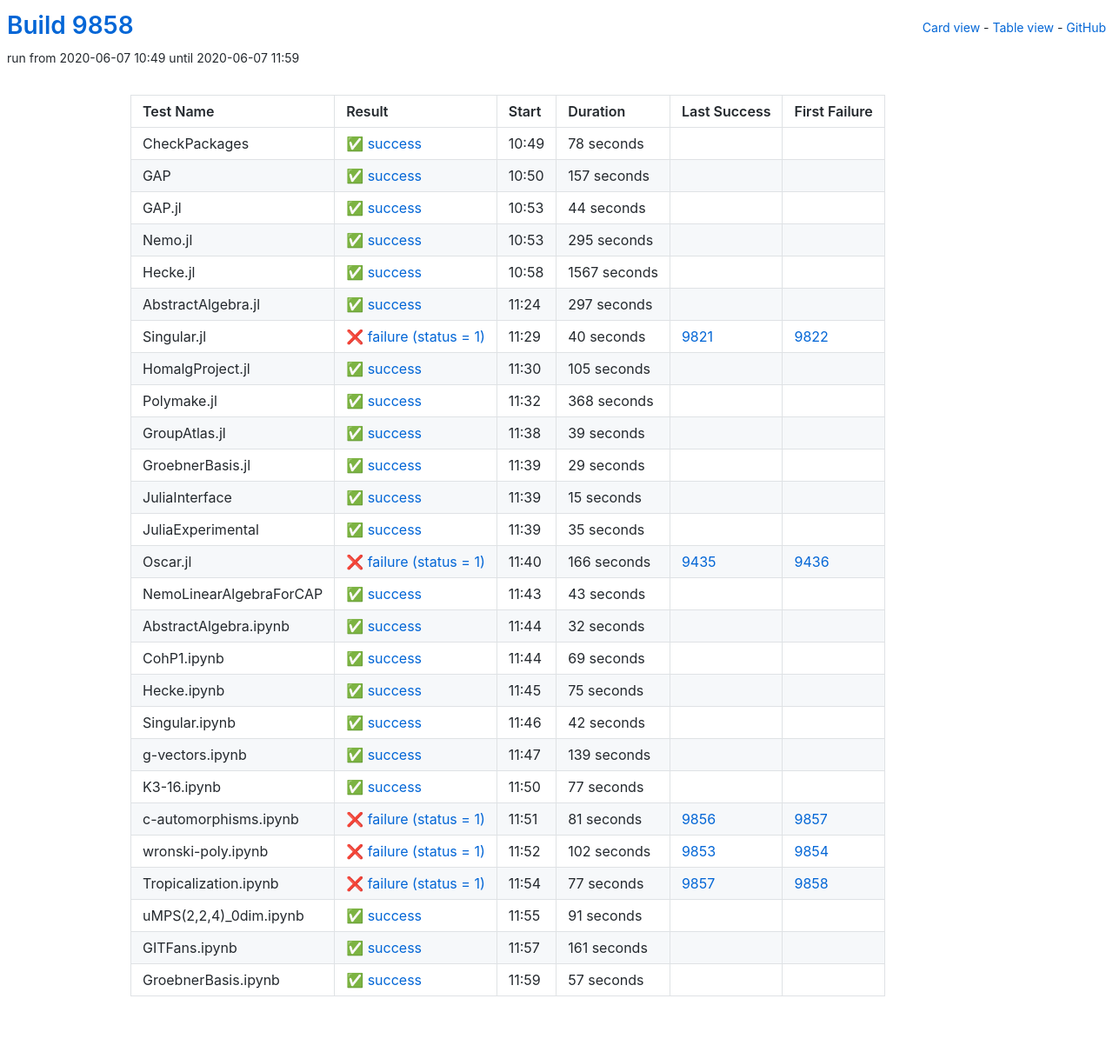
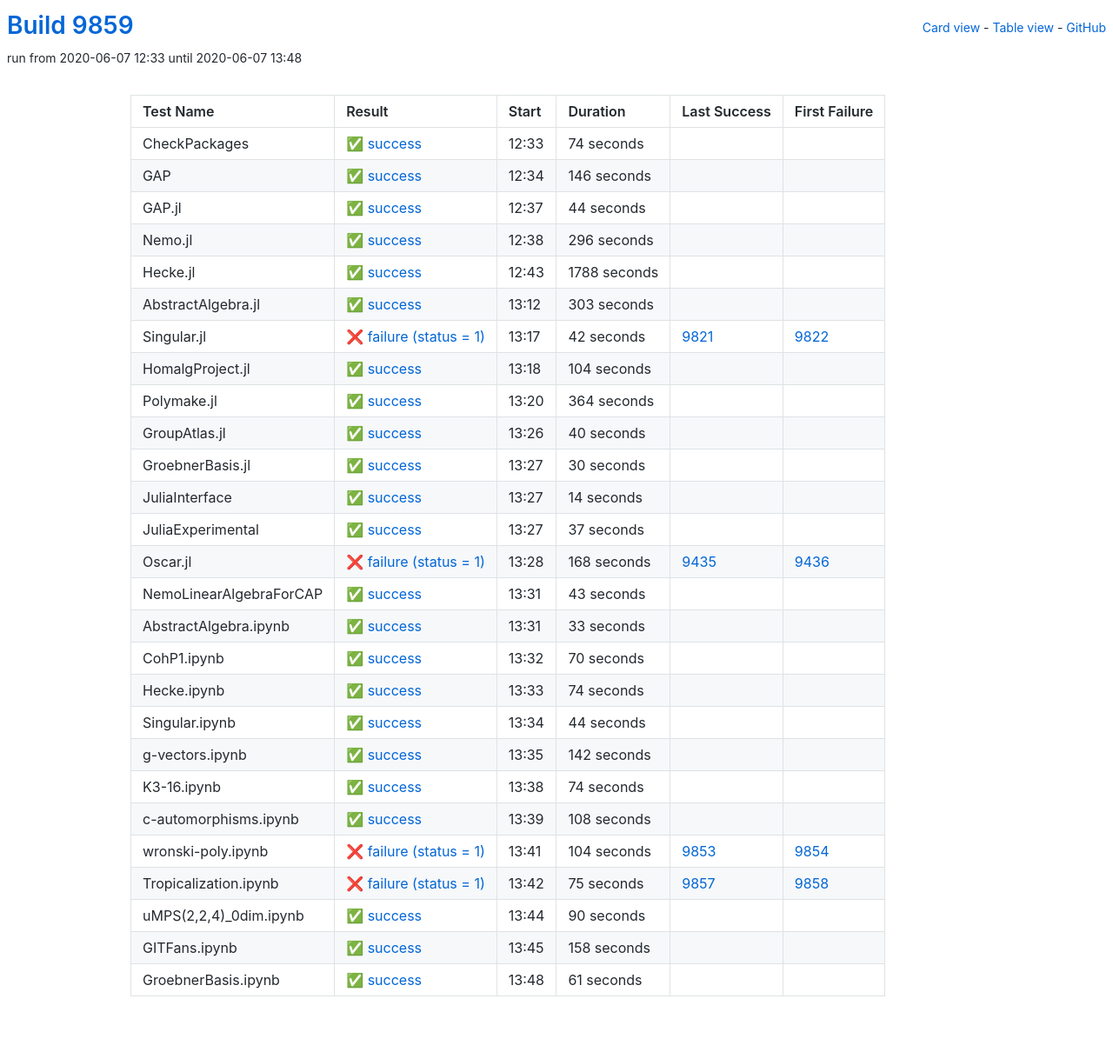
Before and after one commit to oscar-system/oscar-ci-status, a Jekyll site: the page built from table.html, in a window 1280 px wide. Shown: the whole page at 87% size. Built offline with Jekyll 4.4.1, drawn with Linux system fonts in a browser that asks for light colours.

Commit message:
Build 9859

```diff
--- a/_data/ci.yml
+++ b/_data/ci.yml
@@ -1,29 +1,29 @@
-build: 9858
-build_url: https://oscarci.mathematik.uni-kl.de/job/oscar/9858/
+build: 9859
+build_url: https://oscarci.mathematik.uni-kl.de/job/oscar/9859/
 job: oscar
 tests:
-- duration: 78
+- duration: 74
   exitcode: 0
   first_failure: false
   first_failure_url: null
   id: checkpackages
   last_success: false
   last_success_url: null
-  log: https://oscarci.mathematik.uni-kl.de/job/oscar/9858/artifact/logs/build-9858/CheckPackages.log
+  log: https://oscarci.mathematik.uni-kl.de/job/oscar/9859/artifact/logs/build-9859/CheckPackages.log
   name: CheckPackages
-  start: 2020-06-07 10:49
+  start: 2020-06-07 12:33
   status: success
   success: true
-- duration: 157
+- duration: 146
   exitcode: 0
   first_failure: false
   first_failure_url: null
   id: gap
   last_success: false
   last_success_url: null
-  log: https://oscarci.mathematik.uni-kl.de/job/oscar/9858/artifact/logs/build-9858/GAP.log
+  log: https://oscarci.mathematik.uni-kl.de/job/oscar/9859/artifact/logs/build-9859/GAP.log
   name: GAP
-  start: 2020-06-07 10:50
+  start: 2020-06-07 12:34
   status: success
   success: true
 - duration: 44
@@ -33,141 +33,141 @@
   id: gap-jl
   last_success: false
   last_success_url: null
-  log: https://oscarci.mathematik.uni-kl.de/job/oscar/9858/artifact/logs/build-9858/GAP.jl.log
+  log: https://oscarci.mathematik.uni-kl.de/job/oscar/9859/artifact/logs/build-9859/GAP.jl.log
   name: GAP.jl
-  start: 2020-06-07 10:53
+  start: 2020-06-07 12:37
   status: success
   success: true
-- duration: 295
+- duration: 296
   exitcode: 0
   first_failure: false
   first_failure_url: null
   id: nemo-jl
   last_success: false
   last_success_url: null
-  log: https://oscarci.mathematik.uni-kl.de/job/oscar/9858/artifact/logs/build-9858/Nemo.jl.log
+  log: https://oscarci.mathematik.uni-kl.de/job/oscar/9859/artifact/logs/build-9859/Nemo.jl.log
   name: Nemo.jl
-  start: 2020-06-07 10:53
+  start: 2020-06-07 12:38
   status: success
   success: true
-- duration: 1567
+- duration: 1788
   exitcode: 0
   first_failure: false
   first_failure_url: null
   id: hecke-jl
   last_success: false
   last_success_url: null
-  log: https://oscarci.mathematik.uni-kl.de/job/oscar/9858/artifact/logs/build-9858/Hecke.jl.log
+  log: https://oscarci.mathematik.uni-kl.de/job/oscar/9859/artifact/logs/build-9859/Hecke.jl.log
   name: Hecke.jl
-  start: 2020-06-07 10:58
+  start: 2020-06-07 12:43
   status: success
   success: true
-- duration: 297
+- duration: 303
   exitcode: 0
   first_failure: false
   first_failure_url: null
   id: abstractalgebra-jl
   last_success: false
   last_success_url: null
-  log: https://oscarci.mathematik.uni-kl.de/job/oscar/9858/artifact/logs/build-9858/AbstractAlgebra.jl.log
+  log: https://oscarci.mathematik.uni-kl.de/job/oscar/9859/artifact/logs/build-9859/AbstractAlgebra.jl.log
   name: AbstractAlgebra.jl
-  start: 2020-06-07 11:24
+  start: 2020-06-07 13:12
   status: success
   success: true
-- duration: 40
+- duration: 42
   exitcode: 1
   first_failure: 9822
   first_failure_url: https://oscarci.mathematik.uni-kl.de/job/oscar/9822/
   id: singular-jl
   last_success: 9821
   last_success_url: https://oscarci.mathematik.uni-kl.de/job/oscar/9821/
-  log: https://oscarci.mathematik.uni-kl.de/job/oscar/9858/artifact/logs/build-9858/Singular.jl.log
+  log: https://oscarci.mathematik.uni-kl.de/job/oscar/9859/artifact/logs/build-9859/Singular.jl.log
   name: Singular.jl
-  start: 2020-06-07 11:29
+  start: 2020-06-07 13:17
   status: failure
   success: false
-- duration: 105
+- duration: 104
   exitcode: 0
   first_failure: false
   first_failure_url: null
   id: homalgproject-jl
   last_success: false
   last_success_url: null
-  log: https://oscarci.mathematik.uni-kl.de/job/oscar/9858/artifact/logs/build-9858/HomalgProject.jl.log
+  log: https://oscarci.mathematik.uni-kl.de/job/oscar/9859/artifact/logs/build-9859/HomalgProject.jl.log
   name: HomalgProject.jl
-  start: 2020-06-07 11:30
+  start: 2020-06-07 13:18
   status: success
   success: true
-- duration: 368
+- duration: 364
   exitcode: 0
   first_failure: false
   first_failure_url: null
   id: polymake-jl
   last_success: false
   last_success_url: null
-  log: https://oscarci.mathematik.uni-kl.de/job/oscar/9858/artifact/logs/build-9858/Polymake.jl.log
+  log: https://oscarci.mathematik.uni-kl.de/job/oscar/9859/artifact/logs/build-9859/Polymake.jl.log
   name: Polymake.jl
-  start: 2020-06-07 11:32
+  start: 2020-06-07 13:20
   status: success
   success: true
-- duration: 39
+- duration: 40
   exitcode: 0
   first_failure: false
   first_failure_url: null
   id: groupatlas-jl
   last_success: false
   last_success_url: null
-  log: https://oscarci.mathematik.uni-kl.de/job/oscar/9858/artifact/logs/build-9858/GroupAtlas.jl.log
+  log: https://oscarci.mathematik.uni-kl.de/job/oscar/9859/artifact/logs/build-9859/GroupAtlas.jl.log
   name: GroupAtlas.jl
-  start: 2020-06-07 11:38
+  start: 2020-06-07 13:26
   status: success
   success: true
-- duration: 29
+- duration: 30
   exitcode: 0
   first_failure: false
   first_failure_url: null
   id: groebnerbasis-jl
   last_success: false
   last_success_url: null
-  log: https://oscarci.mathematik.uni-kl.de/job/oscar/9858/artifact/logs/build-9858/GroebnerBasis.jl.log
+  log: https://oscarci.mathematik.uni-kl.de/job/oscar/9859/artifact/logs/build-9859/GroebnerBasis.jl.log
   name: GroebnerBasis.jl
-  start: 2020-06-07 11:39
+  start: 2020-06-07 13:27
   status: success
   success: true
-- duration: 15
+- duration: 14
   exitcode: 0
   first_failure: false
   first_failure_url: null
   id: juliainterface
   last_success: false
   last_success_url: null
-  log: https://oscarci.mathematik.uni-kl.de/job/oscar/9858/artifact/logs/build-9858/JuliaInterface.log
+  log: https://oscarci.mathematik.uni-kl.de/job/oscar/9859/artifact/logs/build-9859/JuliaInterface.log
   name: JuliaInterface
-  start: 2020-06-07 11:39
+  start: 2020-06-07 13:27
   status: success
   success: true
-- duration: 35
+- duration: 37
   exitcode: 0
   first_failure: false
   first_failure_url: null
   id: juliaexperimental
   last_success: false
   last_success_url: null
-  log: https://oscarci.mathematik.uni-kl.de/job/oscar/9858/artifact/logs/build-9858/JuliaExperimental.log
+  log: https://oscarci.mathematik.uni-kl.de/job/oscar/9859/artifact/logs/build-9859/JuliaExperimental.log
   name: JuliaExperimental
-  start: 2020-06-07 11:39
+  start: 2020-06-07 13:27
   status: success
   success: true
-- duration: 166
+- duration: 168
   exitcode: 1
   first_failure: 9436
   first_failure_url: https://oscarci.mathematik.uni-kl.de/job/oscar/9436/
   id: oscar-jl
   last_success: 9435
   last_success_url: https://oscarci.mathematik.uni-kl.de/job/oscar/9435/
-  log: https://oscarci.mathematik.uni-kl.de/job/oscar/9858/artifact/logs/build-9858/Oscar.jl.log
+  log: https://oscarci.mathematik.uni-kl.de/job/oscar/9859/artifact/logs/build-9859/Oscar.jl.log
   name: Oscar.jl
-  start: 2020-06-07 11:40
+  start: 2020-06-07 13:28
   status: failure
   success: false
 - duration: 43
@@ -177,152 +177,152 @@
   id: nemolinearalgebraforcap
   last_success: false
   last_success_url: null
-  log: https://oscarci.mathematik.uni-kl.de/job/oscar/9858/artifact/logs/build-9858/NemoLinearAlgebraForCAP.log
+  log: https://oscarci.mathematik.uni-kl.de/job/oscar/9859/artifact/logs/build-9859/NemoLinearAlgebraForCAP.log
   name: NemoLinearAlgebraForCAP
-  start: 2020-06-07 11:43
+  start: 2020-06-07 13:31
   status: success
   success: true
-- duration: 32
+- duration: 33
   exitcode: 0
   first_failure: false
   first_failure_url: null
   id: abstractalgebra-ipynb
   last_success: false
   last_success_url: null
-  log: https://oscarci.mathematik.uni-kl.de/job/oscar/9858/artifact/logs/build-9858/AbstractAlgebra.ipynb.log
+  log: https://oscarci.mathematik.uni-kl.de/job/oscar/9859/artifact/logs/build-9859/AbstractAlgebra.ipynb.log
   name: AbstractAlgebra.ipynb
-  start: 2020-06-07 11:44
+  start: 2020-06-07 13:31
   status: success
   success: true
-- duration: 69
+- duration: 70
   exitcode: 0
   first_failure: false
   first_failure_url: null
   id: cohp1-ipynb
   last_success: false
   last_success_url: null
-  log: https://oscarci.mathematik.uni-kl.de/job/oscar/9858/artifact/logs/build-9858/CohP1.ipynb.log
+  log: https://oscarci.mathematik.uni-kl.de/job/oscar/9859/artifact/logs/build-9859/CohP1.ipynb.log
   name: CohP1.ipynb
-  start: 2020-06-07 11:44
+  start: 2020-06-07 13:32
   status: success
   success: true
-- duration: 75
+- duration: 74
   exitcode: 0
   first_failure: false
   first_failure_url: null
   id: hecke-ipynb
   last_success: false
   last_success_url: null
-  log: https://oscarci.mathematik.uni-kl.de/job/oscar/9858/artifact/logs/build-9858/Hecke.ipynb.log
+  log: https://oscarci.mathematik.uni-kl.de/job/oscar/9859/artifact/logs/build-9859/Hecke.ipynb.log
   name: Hecke.ipynb
-  start: 2020-06-07 11:45
+  start: 2020-06-07 13:33
   status: success
   success: true
-- duration: 42
+- duration: 44
   exitcode: 0
   first_failure: false
   first_failure_url: null
   id: singular-ipynb
   last_success: false
   last_success_url: null
-  log: https://oscarci.mathematik.uni-kl.de/job/oscar/9858/artifact/logs/build-9858/Singular.ipynb.log
+  log: https://oscarci.mathematik.uni-kl.de/job/oscar/9859/artifact/logs/build-9859/Singular.ipynb.log
   name: Singular.ipynb
-  start: 2020-06-07 11:46
+  start: 2020-06-07 13:34
   status: success
   success: true
-- duration: 139
+- duration: 142
   exitcode: 0
   first_failure: false
   first_failure_url: null
   id: g-vectors-ipynb
   last_success: false
   last_success_url: null
-  log: https://oscarci.mathematik.uni-kl.de/job/oscar/9858/artifact/logs/build-9858/g-vectors.ipynb.log
+  log: https://oscarci.mathematik.uni-kl.de/job/oscar/9859/artifact/logs/build-9859/g-vectors.ipynb.log
   name: g-vectors.ipynb
-  start: 2020-06-07 11:47
+  start: 2020-06-07 13:35
   status: success
   success: true
-- duration: 77
+- duration: 74
   exitcode: 0
   first_failure: false
   first_failure_url: null
   id: k3-16-ipynb
   last_success: false
   last_success_url: null
-  log: https://oscarci.mathematik.uni-kl.de/job/oscar/9858/artifact/logs/build-9858/K3-16.ipynb.log
+  log: https://oscarci.mathematik.uni-kl.de/job/oscar/9859/artifact/logs/build-9859/K3-16.ipynb.log
   name: K3-16.ipynb
-  start: 2020-06-07 11:50
+  start: 2020-06-07 13:38
   status: success
   success: true
-- duration: 81
-  exitcode: 1
-  first_failure: 9857
-  first_failure_url: https://oscarci.mathematik.uni-kl.de/job/oscar/9857/
+- duration: 108
+  exitcode: 0
+  first_failure: false
+  first_failure_url: null
   id: c-automorphisms-ipynb
-  last_success: 9856
-  last_success_url: https://oscarci.mathematik.uni-kl.de/job/oscar/9856/
-  log: https://oscarci.mathematik.uni-kl.de/job/oscar/9858/artifact/logs/build-9858/c-automorphisms.ipynb.log
+  last_success: false
+  last_success_url: null
+  log: https://oscarci.mathematik.uni-kl.de/job/oscar/9859/artifact/logs/build-9859/c-automorphisms.ipynb.log
   name: c-automorphisms.ipynb
-  start: 2020-06-07 11:51
-  status: failure
-  success: false
-- duration: 102
+  start: 2020-06-07 13:39
+  status: success
+  success: true
+- duration: 104
   exitcode: 1
   first_failure: 9854
   first_failure_url: https://oscarci.mathematik.uni-kl.de/job/oscar/9854/
   id: wronski-poly-ipynb
   last_success: 9853
   last_success_url: https://oscarci.mathematik.uni-kl.de/job/oscar/9853/
-  log: https://oscarci.mathematik.uni-kl.de/job/oscar/9858/artifact/logs/build-9858/wronski-poly.ipynb.log
+  log: https://oscarci.mathematik.uni-kl.de/job/oscar/9859/artifact/logs/build-9859/wronski-poly.ipynb.log
   name: wronski-poly.ipynb
-  start: 2020-06-07 11:52
+  start: 2020-06-07 13:41
   status: failure
   success: false
-- duration: 77
+- duration: 75
   exitcode: 1
   first_failure: 9858
   first_failure_url: https://oscarci.mathematik.uni-kl.de/job/oscar/9858/
   id: tropicalization-ipynb
   last_success: 9857
   last_success_url: https://oscarci.mathematik.uni-kl.de/job/oscar/9857/
-  log: https://oscarci.mathematik.uni-kl.de/job/oscar/9858/artifact/logs/build-9858/Tropicalization.ipynb.log
+  log: https://oscarci.mathematik.uni-kl.de/job/oscar/9859/artifact/logs/build-9859/Tropicalization.ipynb.log
   name: Tropicalization.ipynb
-  start: 2020-06-07 11:54
+  start: 2020-06-07 13:42
   status: failure
   success: false
-- duration: 91
+- duration: 90
   exitcode: 0
   first_failure: false
   first_failure_url: null
   id: umps-2-2-4-0dim-ipynb
   last_success: false
   last_success_url: null
-  log: https://oscarci.mathematik.uni-kl.de/job/oscar/9858/artifact/logs/build-9858/uMPS-2-2-4-_0dim.ipynb.log
+  log: https://oscarci.mathematik.uni-kl.de/job/oscar/9859/artifact/logs/build-9859/uMPS-2-2-4-_0dim.ipynb.log
   name: uMPS(2,2,4)_0dim.ipynb
-  start: 2020-06-07 11:55
+  start: 2020-06-07 13:44
   status: success
   success: true
-- duration: 161
+- duration: 158
   exitcode: 0
   first_failure: false
   first_failure_url: null
   id: gitfans-ipynb
   last_success: false
   last_success_url: null
-  log: https://oscarci.mathematik.uni-kl.de/job/oscar/9858/artifact/logs/build-9858/GITFans.ipynb.log
+  log: https://oscarci.mathematik.uni-kl.de/job/oscar/9859/artifact/logs/build-9859/GITFans.ipynb.log
   name: GITFans.ipynb
-  start: 2020-06-07 11:57
+  start: 2020-06-07 13:45
   status: success
   success: true
-- duration: 57
+- duration: 61
   exitcode: 0
   first_failure: false
   first_failure_url: null
   id: groebnerbasis-ipynb
   last_success: false
   last_success_url: null
-  log: https://oscarci.mathematik.uni-kl.de/job/oscar/9858/artifact/logs/build-9858/GroebnerBasis.ipynb.log
+  log: https://oscarci.mathematik.uni-kl.de/job/oscar/9859/artifact/logs/build-9859/GroebnerBasis.ipynb.log
   name: GroebnerBasis.ipynb
-  start: 2020-06-07 11:59
+  start: 2020-06-07 13:48
   status: success
   success: true
```
Also changed, not shown: README.md.
